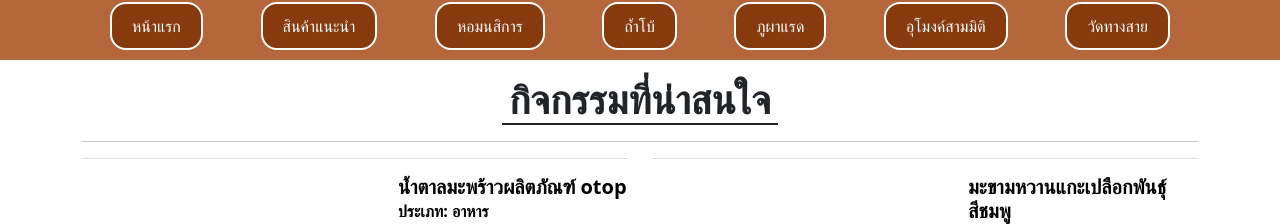
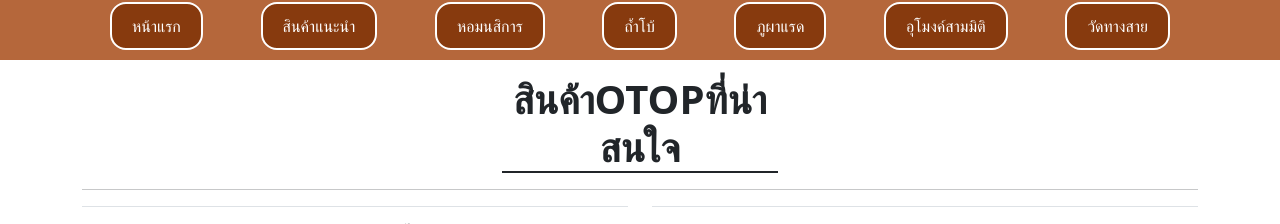
Before and after one commit to Kiadtiphong307/Project_Website, a Vue app: page /page_product_central in a window 1280 px wide. Shown: the part 518-742 px from the top of the page. Built offline with nearby package versions, Linux system fonts and the light colour scheme.

Commit message:
แก้หัวข้อสินค้า

```diff
--- a/src/components/central/Home_central.vue
+++ b/src/components/central/Home_central.vue
@@ -53,7 +53,7 @@
 
   <!--กิจกรรมที่น่าสนใจ-->
   <div class="container">
-    <h1 class="textcenter"><strong>คาเฟ่น่าเที่ยวที่ไม่ควรพลาด!!</strong></h1>
+    <h1 class="textcenter"><strong>สถานที่ท่องเที่ยวที่น่าสนใจของภาคกลาง</strong></h1>
     <hr />
     <div class="container_all">
       <!--box1 รูปท่างซ้าย-->
--- a/src/components/central/Page_product_central.vue
+++ b/src/components/central/Page_product_central.vue
@@ -91,7 +91,7 @@
 
   <!--กิจกรรมที่น่าสนใจ-->
   <div class="container">
-    <h1 class="textcenter"><strong>กิจกรรมที่น่าสนใจ</strong></h1>
+    <h1 class="textcenter"><strong>สินค้าOTOPที่น่าสนใจ</strong></h1>
     <hr />
 
     <div class="row row-cols-1 row-cols-md-2 g-4">
--- a/src/components/east/Home_east.vue
+++ b/src/components/east/Home_east.vue
@@ -53,7 +53,7 @@
 
   <!--กิจกรรมที่น่าสนใจ-->
   <div class="container">
-    <h1 class="textcenter"><strong>คาเฟ่ที่ไม่ควรพลาด!!</strong></h1>
+    <h1 class="textcenter"><strong>สถานที่ท่องเที่ยวที่น่าสนใจของภาคตะวันออก</strong></h1>
     <hr />
     <div class="container_all">
       <!--box1 รูปท่างซ้าย-->
--- a/src/components/east/Page_product_east.vue
+++ b/src/components/east/Page_product_east.vue
@@ -42,7 +42,7 @@
 
   <!--กิจกรรมที่น่าสนใจ-->
   <div class="container">
-    <h1 class="textcenter"><strong>กิจกรรมที่น่าสนใจ</strong></h1>
+    <h1 class="textcenter"><strong>สินค้าOTOPที่น่าสนใจ</strong></h1>
     <hr />
 
     <div class="row row-cols-1 row-cols-md-2 g-4">
--- a/src/components/north/Page_product_north.vue
+++ b/src/components/north/Page_product_north.vue
@@ -31,7 +31,7 @@
   <Header_box_north></Header_box_north>
   <!--กิจกรรมที่น่าสนใจ-->
   <div class="container">
-    <h1 class="conTitle">หมวดหมู่สินค้าOTOPภาคเหนือ</h1>
+    <h1 class="conTitle">สินค้าOTOPที่น่าสนใจ</h1>
     <div class="container_otop">
       <div class="otop_conten" v-for="(i, index) in otop_north_all" :key="index">
         <img :src="i.img" class="img_otop" />
--- a/src/components/north_east/Home_north_east.vue
+++ b/src/components/north_east/Home_north_east.vue
@@ -30,7 +30,7 @@
   <Header_box_north_east></Header_box_north_east>
   <!--กิจกรรมที่น่าสนใจ-->
   <div class="container">
-    <h1 class="conTitle">สายคาเฟ่ห้ามพลาด!!</h1>
+    <h1 class="conTitle">สถานที่ท่องเที่ยวที่น่าสนใจของภาคตะวันออกเฉียงเหนือ</h1>
     <div class="container_all">
       <!--box1 รูปท่างซ้าย-->
       <div class="LPage">
--- a/src/components/north_east/Page_product_north_east.vue
+++ b/src/components/north_east/Page_product_north_east.vue
@@ -33,7 +33,7 @@
   <Header_box_north_east></Header_box_north_east>
   <!--กิจกรรมที่น่าสนใจ-->
   <div class="container">
-    <h1 class="conTitle">กิจกรรมที่น่าสนใจ</h1>
+    <h1 class="conTitle">สินค้าOTOPที่น่าสนใจ</h1>
     <div class="container_otop">
       <div class="otop_conten" v-for="(i, index) in otop_north_east_all" :key="index">
         <img :src="i.img" class="img_otop" />
--- a/src/components/south/Page_product_south.vue
+++ b/src/components/south/Page_product_south.vue
@@ -44,7 +44,7 @@
   <!-- box รูปซ้าย -->
   <div class="container">
     <!-- สิ่งของแนะนำขาย -->
-    <h1 class="textcenter"><strong>แนะนำสินค้า</strong></h1>
+    <h1 class="textcenter"><strong>สินค้าOTOPที่น่าสนใจ</strong></h1>
     <hr />
 
     <div class="container">
```
